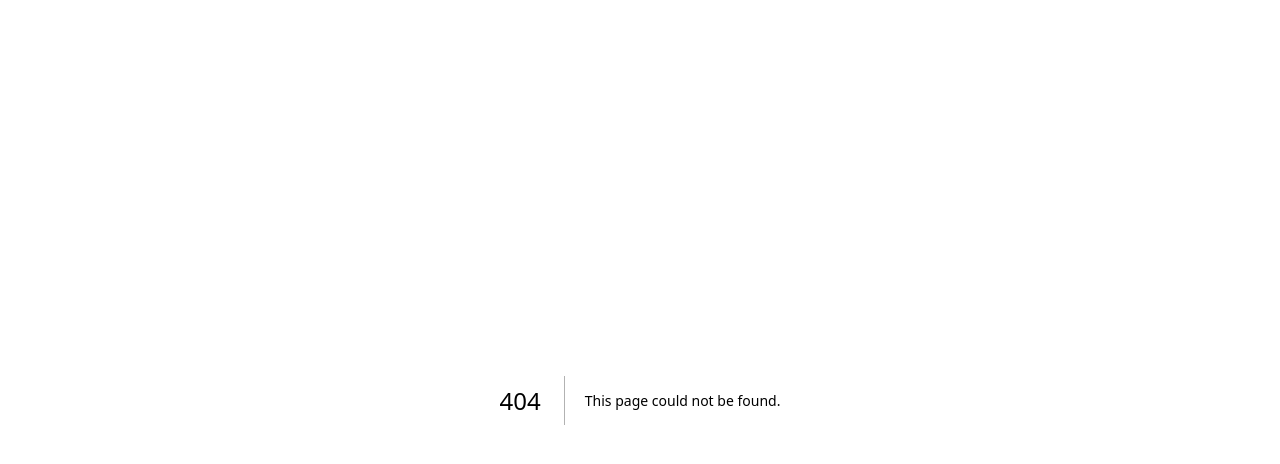
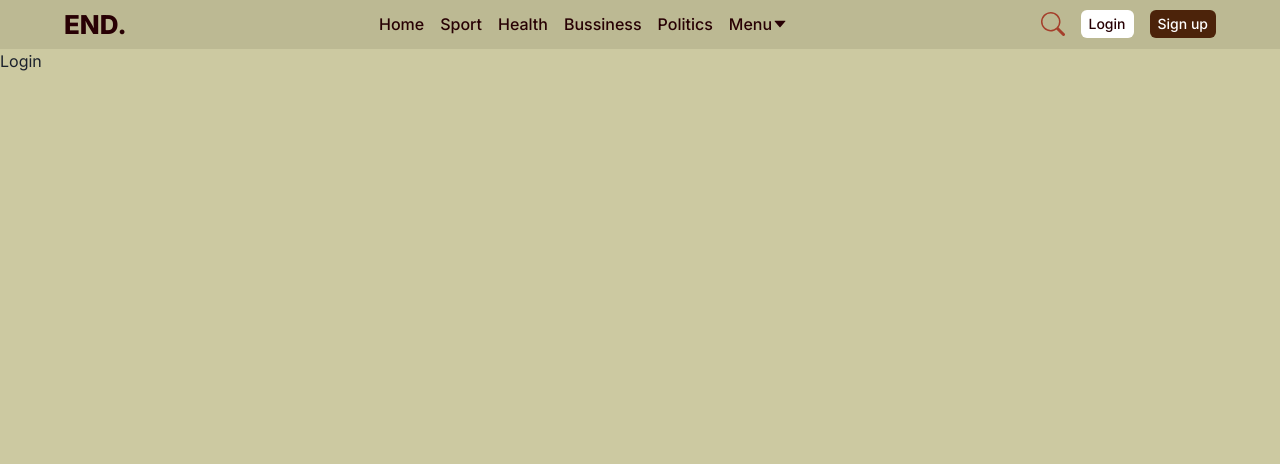
Before and after one commit to eyoba-bisru/public-news-frontend, a Next.js app: page /auth/login in a window 1280 px wide. Before the commit this address had no page. Shown: the top 464 px of the page. Built offline with nearby package versions, Linux system fonts and the light colour scheme.

Commit message:
user navbar added

```diff
--- /dev/null
+++ b/components/UserNavbar.tsx
@@ -0,0 +1,92 @@
+import { Menu, MenuButton, MenuItem, MenuList } from "@chakra-ui/react";
+import { BiMenuAltRight } from "react-icons/bi";
+import { GrClose } from "react-icons/gr";
+import { BsSearch } from "react-icons/bs";
+import { useState } from "react";
+import { AiFillCaretDown } from "react-icons/ai";
+
+const UserNavbar = () => {
+  const [open, setOpen] = useState(false);
+  return (
+    <div className="w-screen h-[48.6px] bg-userNav flex justify-center items-center">
+      <div className="w-screen max-w-[1200px] h-full bg-userNav flex justify-between items-center px-6 md:px-6">
+        <div className="font-extrabold text-[26px] text-text">END.</div>
+        <div
+          className={`fixed transition-all right-0 top-[48.6px] bg-userNav w-[50vw] justify-center items-center ${
+            open ? "translate-x-0" : "translate-x-[100%]"
+          } md:flex md:translate-x-0 md:static md:w-auto`}
+        >
+          <ul className="flex flex-col md:flex-row md:gap-4">
+            {["Home", "Sport", "Health", "Bussiness", "Politics", "More"].map(
+              (menu) => {
+                if (menu == "More") {
+                  return (
+                    <Menu>
+                      <MenuButton>
+                        <div className="hover:shadow text-text text-[14px] md:text-[16px] hover:text-secondary hover:cursor-pointer transition-all h-10 flex justify-center items-center w-[50vw] font-medium md:w-auto">
+                          Menu
+                          <AiFillCaretDown />
+                        </div>
+                      </MenuButton>
+                      <MenuList bgColor="rgb(188 185 147)">
+                        <div className="bg-userNav">
+                          {[
+                            "Entertaiment",
+                            "World",
+                            "Weather",
+                            "Travel",
+                            "History",
+                          ].map((menu) => {
+                            return (
+                              <MenuItem bg="rgb(188 185 147)">
+                                <div className="w-full text-text text-[14px] hover:text-secondary hover:cursor-pointer transition-all h-10 flex justify-center items-center font-medium">
+                                  {menu}
+                                </div>
+                              </MenuItem>
+                            );
+                          })}
+                        </div>
+                      </MenuList>
+                    </Menu>
+                  );
+                }
+                return (
+                  <li className="hover:shadow text-text text-[14px] md:text-[16px] hover:text-secondary hover:cursor-pointer transition-all h-10 flex justify-center items-center w-[50vw] font-medium md:w-auto">
+                    {menu}
+                  </li>
+                );
+              }
+            )}
+          </ul>
+        </div>
+        <div className="flex gap-4 justify-center items-center">
+          <BsSearch className="h-6 w-6 cursor-pointer text-secondary" />
+          <div className="bg-white hover:bg-slate cursor-pointer font-medium text-text rounded-md px-2 py-1 text-sm">
+            Login
+          </div>
+          <div className="bg-primary hover:bg-secondary cursor-pointer font-medium text-white rounded-md px-2 py-1 text-sm">
+            Sign up
+          </div>
+        </div>
+        <BiMenuAltRight
+          onClick={() => {
+            setOpen(true);
+          }}
+          className={`h-8 w-8 cursor-pointer ${
+            open ? "hidden" : "block"
+          } md:hidden`}
+        />
+        <GrClose
+          onClick={() => {
+            setOpen(false);
+          }}
+          className={`h-8 w-8 cursor-pointer ${
+            open ? "block" : "hidden"
+          } md:hidden`}
+        />
+      </div>
+    </div>
+  );
+};
+
+export default UserNavbar;
--- a/pages/_app.tsx
+++ b/pages/_app.tsx
@@ -1,6 +1,14 @@
-import '../styles/globals.css'
-import type { AppProps } from 'next/app'
+import "../styles/globals.css";
+import type { AppProps } from "next/app";
+// pages/_app.js
+import { ChakraProvider } from "@chakra-ui/react";
 
-export default function App({ Component, pageProps }: AppProps) {
-  return <Component {...pageProps} />
+function MyApp({ Component, pageProps }: AppProps) {
+  return (
+    <ChakraProvider>
+      <Component {...pageProps} />
+    </ChakraProvider>
+  );
 }
+
+export default MyApp;
--- a/pages/_document.tsx
+++ b/pages/_document.tsx
@@ -10,7 +10,7 @@ export default function Document() {
         href="https://fonts.googleapis.com/css2?family=Inter:wght@100;200;300;400;500;600;700;800;900&display=swap"
         rel="stylesheet"
       />
-      <body className="font-inter">
+      <body className="font-inter bg-background">
         <Main />
         <NextScript />
       </body>
--- /dev/null
+++ b/pages/auth/login.tsx
@@ -0,0 +1,16 @@
+import Head from "next/head";
+import UserNavbar from "../../components/UserNavbar";
+
+const Login = () => {
+  return (
+    <div className="max-w-[1440px]">
+      <Head>
+        <title>Login</title>
+      </Head>
+      <UserNavbar />
+      <div>Login</div>
+    </div>
+  );
+};
+
+export default Login;
```
